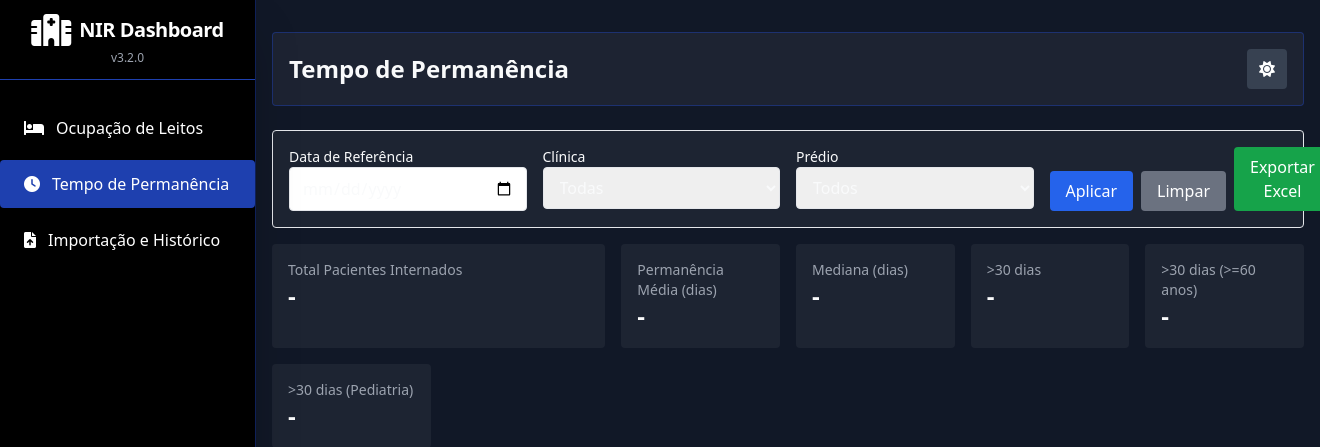
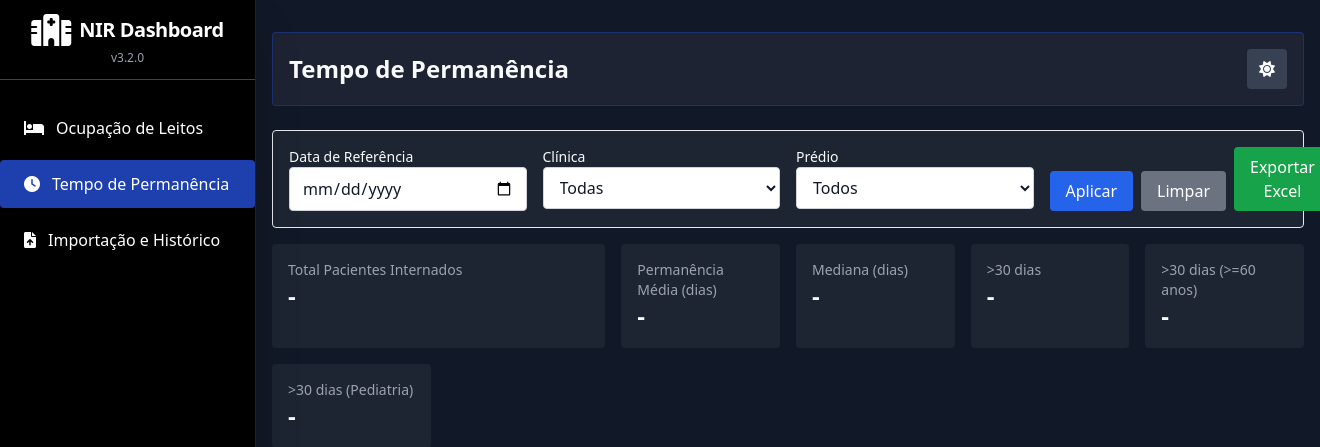
Before and after one commit to joabeoliveira/ocupacao, a Flask app: page /tempo_permanencia in a window 1320 px wide. Shown: the top 447 px of the page. Run offline with Flask 3, Linux system fonts and the light colour scheme; some libraries are stand-ins or nearby versions.

Commit message:
Padroniza estilos de inputs/selects: texto preto legível em ambos os temas

```diff
--- a/templates/tempo_permanencia.html
+++ b/templates/tempo_permanencia.html
@@ -14,6 +14,9 @@
             --card-bg: linear-gradient(to bottom right, #1F2937, #111827);
             --sidebar-bg: #000000;
             --border-color: rgba(30, 64, 175, 0.5);
+            --input-bg: #FFFFFF;
+            --input-text: #111827;
+            --input-border: #D1D5DB;
         }
         [data-theme="light"] {
             --bg-primary: #F3F4F6;
@@ -21,8 +24,19 @@
             --card-bg: linear-gradient(to bottom right, #FFFFFF, #F9FAFB);
             --sidebar-bg: #1E3A8A;
             --border-color: rgba(59, 130, 246, 0.3);
+            --input-bg: #FFFFFF;
+            --input-text: #111827;
+            --input-border: #D1D5DB;
         }
         .bg-theme { background: var(--bg-primary); color: var(--text-primary); }
+        input, select {
+            background-color: var(--input-bg) !important;
+            color: var(--input-text) !important;
+            border-color: var(--input-border) !important;
+        }
+        input::placeholder {
+            color: #6B7280 !important;
+        }
     </style>
 </head>
 <body class="bg-theme font-sans" style="min-height:100vh;">
```
Also changed, not shown: templates/index.html (+10 -0 lines), templates/painel.html (+10 -0 lines).
